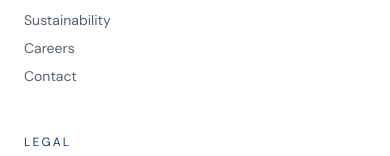
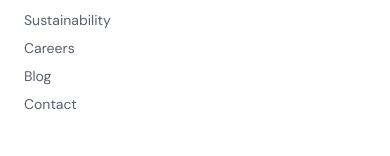
Before and after one commit to raphaelmtautz-sudo/Website_Interlexico, a Next.js app: page /en in a window 390 px wide. Shown: the part 9903-10059 px from the top of the page. Built offline with nearby package versions, Linux system fonts and the light colour scheme; no server answers.

Commit message:
Link Blog into header (secondary nav) and footer
Adds "Blog" to the "Mehr" dropdown / mobile nav and the footer's
company links, using a new nav.blog dictionary entry per locale.

```diff
--- a/src/components/layout/site-footer.tsx
+++ b/src/components/layout/site-footer.tsx
@@ -57,6 +57,7 @@ export function SiteFooter({
             <li><Link className="link-underline" href={lh(lang, "/interlexico-one")}>{dict.nav.interlexicoOne}</Link></li>
             <li><Link className="link-underline" href={lh(lang, "/nachhaltigkeit")}>{dict.nav.nachhaltigkeit}</Link></li>
             <li><Link className="link-underline" href={lh(lang, "/karriere")}>{dict.nav.karriere}</Link></li>
+            <li><Link className="link-underline" href={lh(lang, "/blog")}>{dict.nav.blog}</Link></li>
             <li><Link className="link-underline" href={lh(lang, "/kontakt")}>{dict.nav.kontakt}</Link></li>
           </ul>
         </div>
--- a/src/components/layout/site-header.tsx
+++ b/src/components/layout/site-header.tsx
@@ -24,6 +24,7 @@ export async function SiteHeader({ lang, dict }: { lang: Locale; dict: Dictionar
     { href: lh(lang, "/interlexico-one"), label: dict.nav.interlexicoOne },
     { href: lh(lang, "/nachhaltigkeit"), label: dict.nav.nachhaltigkeit },
     { href: lh(lang, "/karriere"), label: dict.nav.karriere },
+    { href: lh(lang, "/blog"), label: dict.nav.blog },
   ];
   const mobileItems = [...primaryItems, ...secondaryItems, { href: lh(lang, "/kontakt"), label: dict.nav.kontakt }];
   const { logoUrl, logoAlt } = await getSiteSettings();
--- a/src/dictionaries/de.ts
+++ b/src/dictionaries/de.ts
@@ -13,6 +13,7 @@ export const de = {
     interlexicoOne: "Interlexico ONE",
     nachhaltigkeit: "Nachhaltigkeit",
     karriere: "Karriere",
+    blog: "Blog",
     kontakt: "Kontakt",
     anfragen: "Anfragen",
     mehr: "Mehr",
--- a/src/dictionaries/en.ts
+++ b/src/dictionaries/en.ts
@@ -15,6 +15,7 @@ export const en: Dictionary = {
     interlexicoOne: "Interlexico ONE",
     nachhaltigkeit: "Sustainability",
     karriere: "Careers",
+    blog: "Blog",
     kontakt: "Contact",
     anfragen: "Get in touch",
     mehr: "More",
--- a/src/dictionaries/es.ts
+++ b/src/dictionaries/es.ts
@@ -15,6 +15,7 @@ export const es: Dictionary = {
     interlexicoOne: "Interlexico ONE",
     nachhaltigkeit: "Sostenibilidad",
     karriere: "Empleo",
+    blog: "Blog",
     kontakt: "Contacto",
     anfragen: "Solicitar información",
     mehr: "Más",
```
